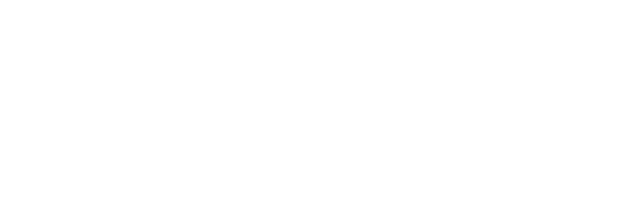
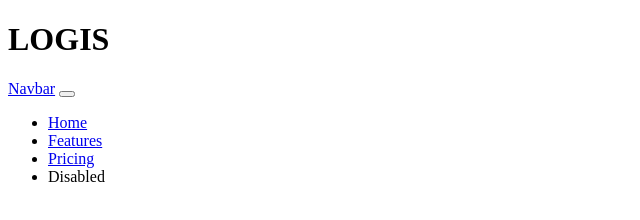
Before and after one commit to sania096/Git-Demo, a plain HTML site: page index1.html in a window 1280 px wide. Shown: the whole page, without its empty margins (0-640 px from the left). Drawn offline with Linux system fonts and the light colour scheme.

Commit message:
code changed

```diff
--- a/index1.html
+++ b/index1.html
@@ -1,13 +1,46 @@
 <!DOCTYPE html>
 <html lang="en">
+
 <head>
     <meta charset="UTF-8">
     <meta name="viewport" content="width=device-width, initial-scale=1.0">
     <title>Document</title>
 </head>
+
 <body>
     <div class="container-fluid">
-        <div class="row"></div>
+        <div class="row">
+            <div class="col-md-4">
+                <h1>LOGIS</h1>
+            </div>
+            <div class="col-md-8">
+                <nav class="navbar navbar-expand-lg bg-body-tertiary">
+                    <a class="navbar-brand" href="#">Navbar</a>
+                    <button class="navbar-toggler" type="button" data-bs-toggle="collapse" data-bs-target="#navbarNav"
+                        aria-controls="navbarNav" aria-expanded="false" aria-label="Toggle navigation">
+                        <span class="navbar-toggler-icon"></span>
+                    </button>
+                    <div class="collapse navbar-collapse" id="navbarNav">
+                        <ul class="navbar-nav">
+                            <li class="nav-item">
+                                <a class="nav-link active" aria-current="page" href="#">Home</a>
+                            </li>
+                            <li class="nav-item">
+                                <a class="nav-link" href="#">Features</a>
+                            </li>
+                            <li class="nav-item">
+                                <a class="nav-link" href="#">Pricing</a>
+                            </li>
+                            <li class="nav-item">
+                                <a class="nav-link disabled" aria-disabled="true">Disabled</a>
+                            </li>
+                        </ul>
+                    </div>
+            </div>
+            </nav>
+        </div>
+    </div>
     </div>
 </body>
+
 </html>
```
